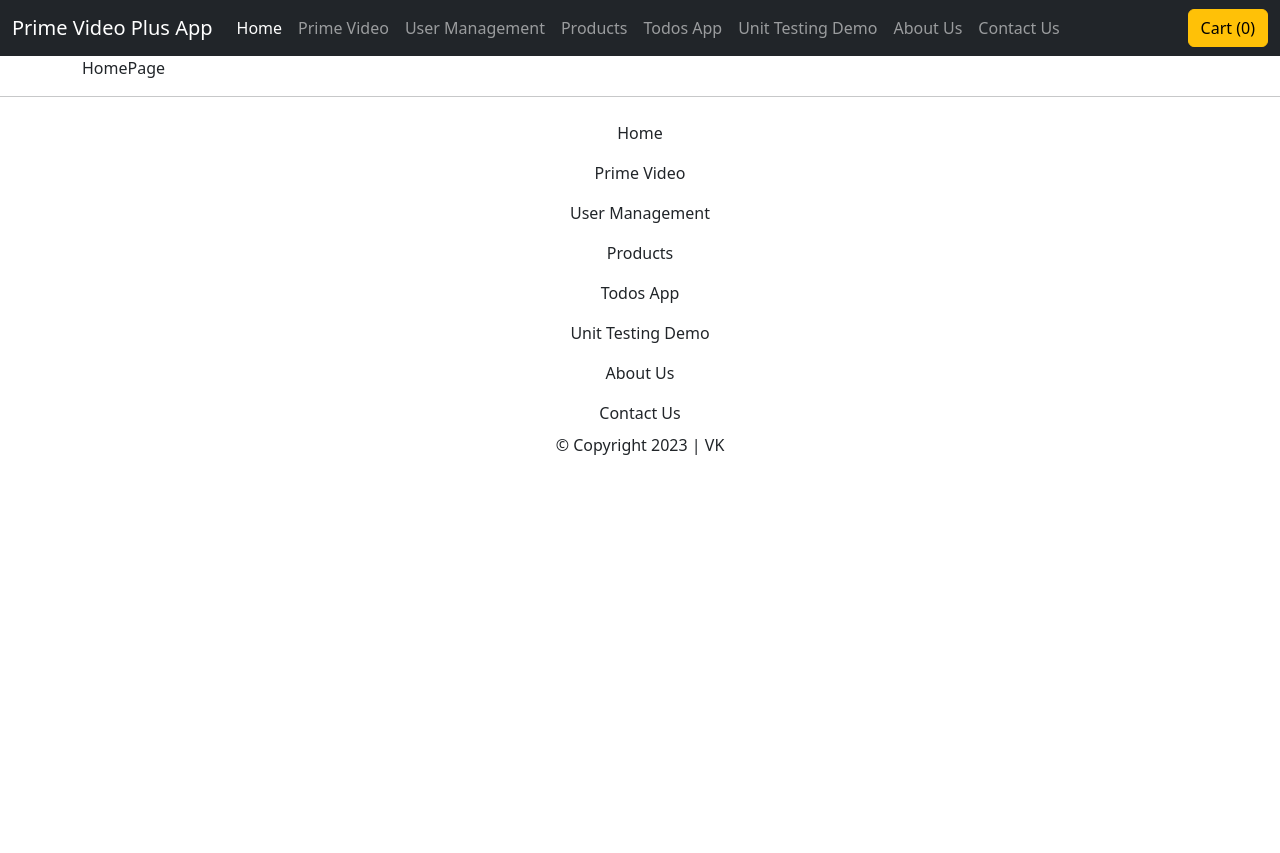
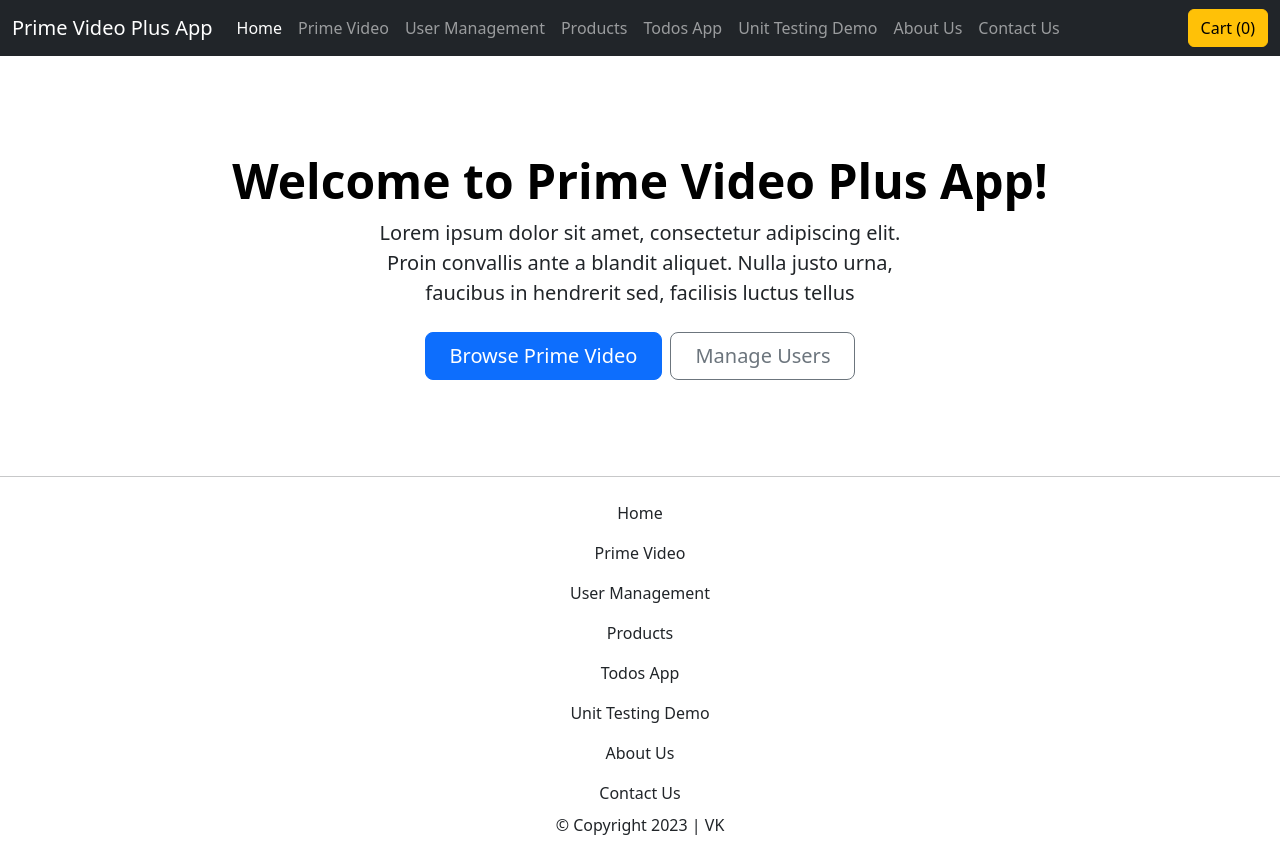
Before and after one commit to ikiviki/prime-video-plus-react, a React (Create React App) app: page / in a window 1280 px wide. Before the commit the page ends 800 px from the top, so only its background shows below. Built offline with nearby package versions, Linux system fonts and the light colour scheme.

Commit message:
HomePage update [Day6]

```diff
--- a/src/pages/HomePage/HomePage.js
+++ b/src/pages/HomePage/HomePage.js
@@ -1,7 +1,29 @@
 const HomePage = () => {
   return (
-    <div>HomePage</div>
-  )
-}
+    <div className="px-4 py-5 my-5 text-center">
+      <h1 className="display-5 fw-bold text-body-emphasis">
+        Welcome to Prime Video Plus App!
+      </h1>
+      <div className="col-lg-6 mx-auto">
+        <p className="lead mb-4">
+          Lorem ipsum dolor sit amet, consectetur adipiscing elit. Proin
+          convallis ante a blandit aliquet. Nulla justo urna, faucibus in
+          hendrerit sed, facilisis luctus tellus
+        </p>
+        <div className="d-grid gap-2 d-sm-flex justify-content-sm-center">
+          <button type="button" className="btn btn-primary btn-lg px-4 gap-3">
+            Browse Prime Video
+          </button>
+          <button
+            type="button"
+            className="btn btn-outline-secondary btn-lg px-4"
+          >
+            Manage Users
+          </button>
+        </div>
+      </div>
+    </div>
+  );
+};
 
-export default HomePage
+export default HomePage;
```
